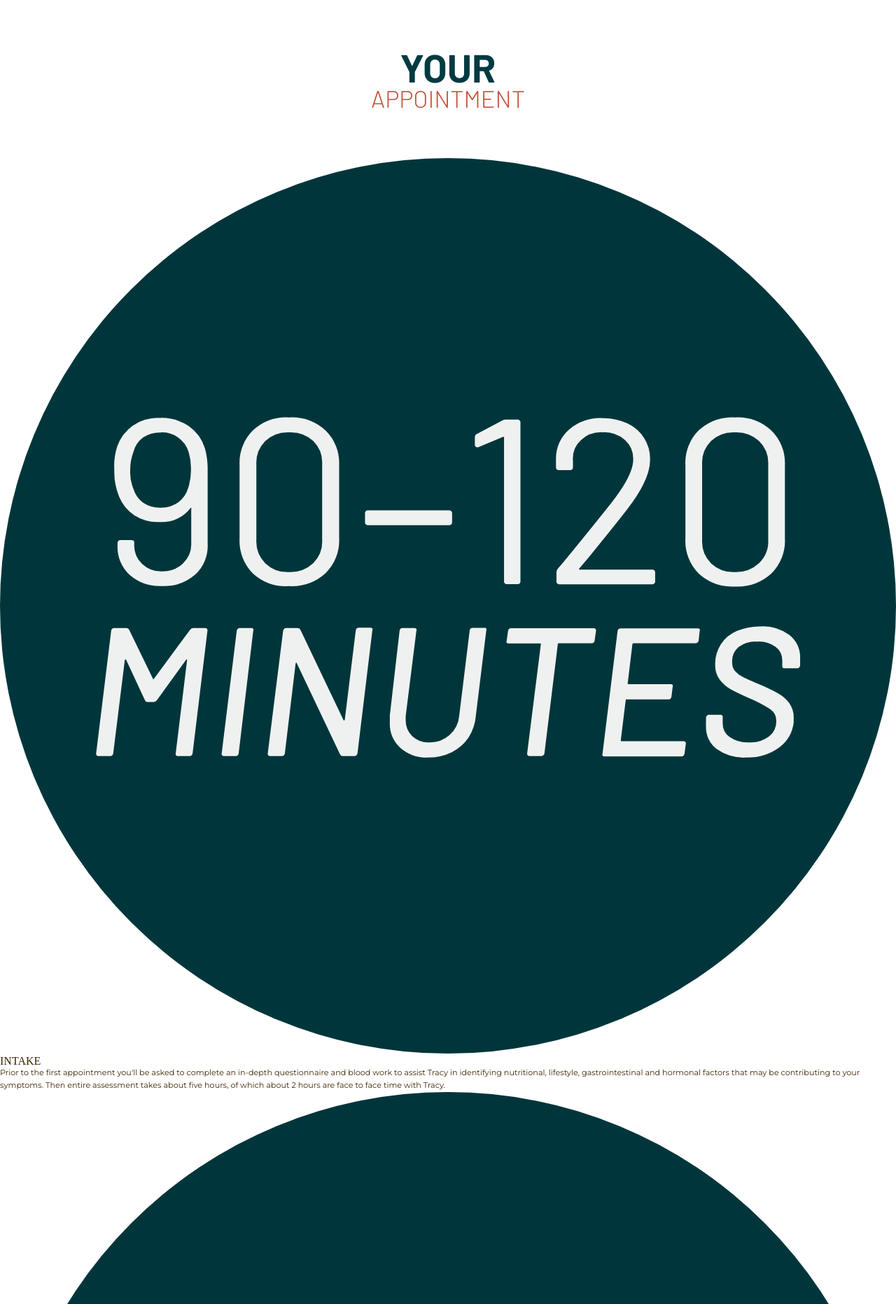
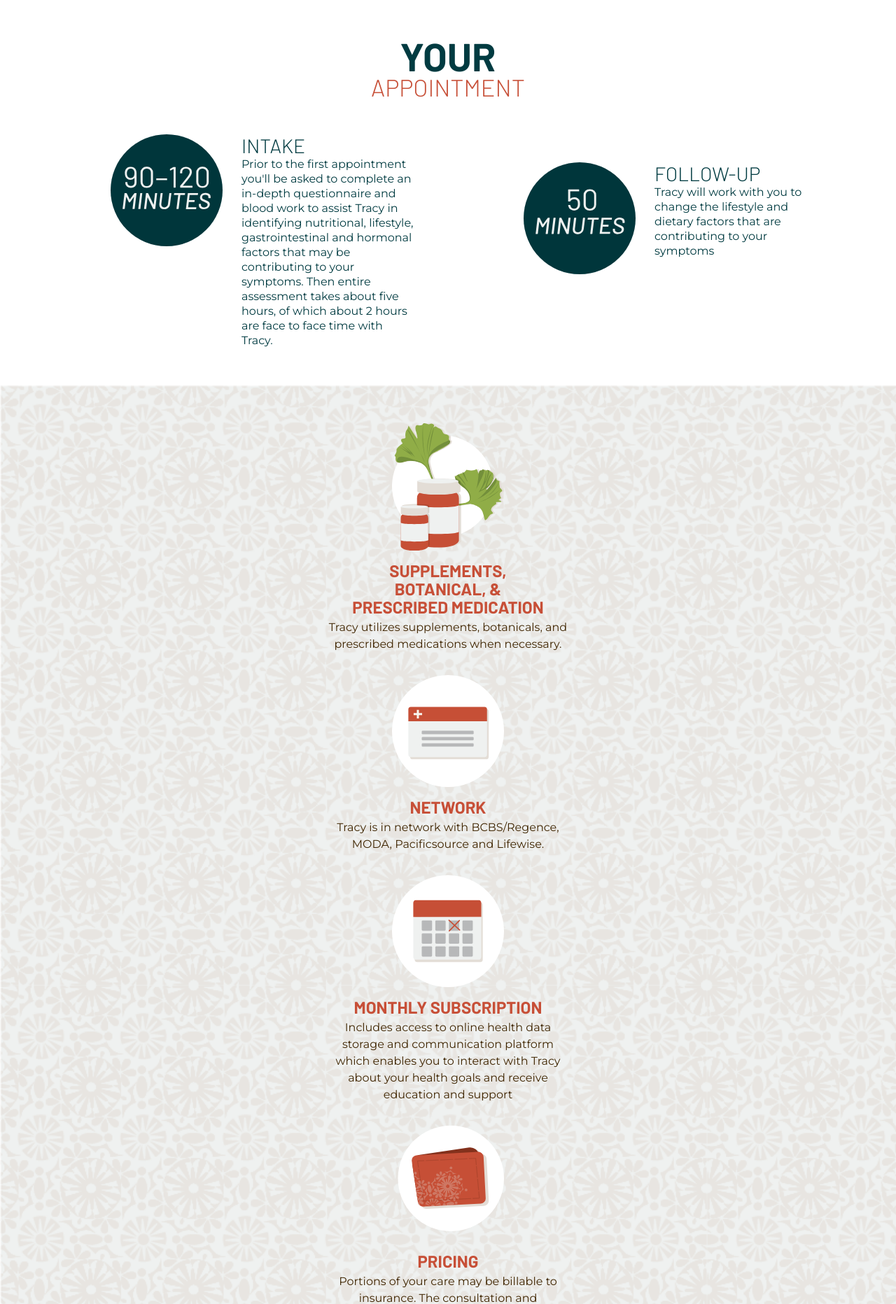
Before and after one commit to bduo/pipsychiatry, a PHP site: page /services.php in a window 1280 px wide. Shown: the part 70-1934 px from the top of the page at 70% size. Run offline with PHP 8.4, Linux system fonts and the light colour scheme.

Commit message:
Updated Services Page

```diff
--- a/css/pip.css
+++ b/css/pip.css
@@ -229,10 +229,10 @@ button {
 	width: 100%;
 	justify-content: center;
 	align-items: center; */
-	margin: 68px 64px;
+	margin-top: 68px;
+	margin-bottom: 64px;
 	text-align: center;
 	text-transform: uppercase;
-
 }
 
 /* .service_header:before,
@@ -259,6 +259,99 @@ button {
 	/* flex-basis: 100%; */
 	font-size: 34px;
 	color: #c74f37;
+}
+
+.appointment_wrapper {
+	margin-right: 50px;
+	margin-left: 50px;
+	color: #003b41;
+}
+
+.row {
+	display: flex;
+	flex-direction: row;
+	flex-wrap: wrap;
+	width: 100%;
+	flex-basis: 100%;
+}
+
+.column {
+	display: flex;
+	flex-direction: column;
+	flex: 1;
+	align-items: center;
+}
+
+.column_left {
+	display: flex;
+	flex-direction: column;
+	flex: 1;
+	justify-content: left;
+}
+
+.intake_icon, .follow_up_icon {
+	min-width: 160px;
+	width: 160px;
+}
+
+.appoint_title {
+	font-family: 'Barlow', sans-serif;
+	font-size: 28px;
+	line-height: 32px;
+}
+
+.appoint_paragraph {
+	font-size: 16px;
+	line-height: 21px;
+	width: 250px;
+	max-width: 250px;
+	font-weight: 400;
+}
+
+.appointment_details_wrapper {
+	background-image: url(/assets/pattern_BG.png);
+	background-repeat: no-repeat;
+	background-size: cover;
+	height: 875px;
+	margin-top: 54px;
+}
+
+.meds_icon, .network_icon,
+.calendar_icon, .wallet_icon {
+	min-width: 160px;
+	width: 160px;
+	padding-bottom: 16px;
+}
+
+.pad_top {
+	padding-top: 54px;
+	padding-bottom: 54px;
+}
+
+.pad_bottom {
+	padding-bottom: 54px;
+}
+
+.appoint_detail_title {
+	font-family: 'Barlow', sans-serif;
+	font-size: 24px;
+	font-weight: 700;
+	line-height: 26px;
+	color: #c74f37;
+}
+
+.appoint_detail_paragraph {
+	font-size: 16px;
+	line-height: 24px;
+	text-align: center;
+	width: 350px;
+	max-width: 350px;
+	padding-top: 8px;
+}
+
+.billing_info {
+	text-align: center;
+	margin: 32px 32px;
 }
 
 /* Styling for book appointment button */
@@ -1490,6 +1634,36 @@ a[href^="tel"] {
 	}
 
 	/*=== SERVICES SECTION ===*/
+
+	.intake_icon, .follow_up_icon {
+		margin-left: 80px;
+	}
+
+	.follow_up_icon, .appoint_tab {
+		padding-top: 40px;
+	}
+
+	.column_tab {
+		padding-bottom: 32px;
+		flex-basis: 100%;
+	}
+
+	.appointment_details_wrapper {
+		height: 1450px;
+	}
+
+	.appoint_detail_paragraph {
+		padding-top: 4px;
+	}
+
+	.service_header {
+		margin-top: 52px;
+		margin-bottom: 50px;
+	}
+
+	.pad_top {
+		padding-bottom: 0;
+	}
 
 	/* Gets rid of hover effect for smaller tablet when button is clicked */
 	#book_appt_button:link {
--- a/services.php
+++ b/services.php
@@ -17,17 +17,50 @@ Programmer: Brandon El Haj
 			<h1 class="lower_service_title">Appointment</h1>
 		</div>
 		<section class="appointment_wrapper">
-			<div class="item1"><img src="/assets/icon_90min.svg" class="intake_icon"></div>
-			<div class="item2">
-				<h2>INTAKE</h2>
-				<p>Prior to the first appointment you'll be asked to complete an in-depth questionnaire and blood work to assist Tracy in identifying nutritional, lifestyle, gastrointestinal and hormonal factors that may be contributing to your symptoms. Then entire assessment takes about five hours, of which about 2 hours are face to face time with Tracy.
-				</p>
+			<div class="row">
+				<div class="column"><img src="/assets/icon_90min.svg" class="intake_icon" alt="90 to 120 mins appointment icon"></div>
+				<div class="column_left">
+					<h2 class="appoint_title">INTAKE</h2>
+					<p class="appoint_paragraph">Prior to the first appointment you'll be asked to complete an in-depth questionnaire and blood work to assist Tracy in identifying nutritional, lifestyle, gastrointestinal and hormonal factors that may be contributing to your symptoms. Then entire assessment takes about five hours, of which about 2 hours are face to face time with Tracy.
+					</p>
+				</div>
+				<div class="column"><img src="/assets/icon_50min.svg" class="follow_up_icon" alt="50 mins appointment icon"></div>
+				<div class="column_left">
+					<h2 class="appoint_title appoint_tab">FOLLOW-UP</h2>
+					<p class="appoint_paragraph">Tracy will work with you to change the lifestyle and dietary factors that are contributing to your symptoms</p>
+				</div>
 			</div>
-			<div class="item3"><img src="/assets/icon_50min.svg" class="follow_up_icon"></div>
-			<div class="item4">
-				<h2>FOLLOW-UP</h2>
-				<p>Tracy will work with you to change the lifestyle and dietary factors that are contributing to your symptoms</p>
+		</section>
+		<section class="appointment_details_wrapper">
+			<div class="row pad_top">
+				<div class="column column_tab">
+					<img src="/assets/icon_meds.svg" class="meds_icon" alt="medicine bottles icon">
+					<h2 class="appoint_detail_title">SUPPLEMENTS,</h2>
+					<h2 class="appoint_detail_title">BOTANICAL, &</h2>
+					<h2 class="appoint_detail_title">PRESCRIBED MEDICATION</h2>
+					<p class="appoint_detail_paragraph">Tracy utilizes supplements, botanicals, and prescribed medications when necessary.</p>
+				</div>
+				<div class="column column_tab">
+					<img src="/assets/icon_network.svg" class="network_icon" alt="health insurance card network icon">
+					<h2 class="appoint_detail_title">NETWORK</h2>
+					<p class="appoint_detail_paragraph">Tracy is in network with BCBS/Regence, MODA, Pacificsource and Lifewise.</p>
+				</div>
 			</div>
+			<div class="row pad_bottom">
+				<div class="column column_tab">
+					<img src="/assets/icon_calendar.svg" class="calendar_icon" alt="calendar for monthly subscription icon">
+					<h2 class="appoint_detail_title">MONTHLY SUBSCRIPTION</h2>
+					<p class="appoint_detail_paragraph">Includes access to online health data storage and communication platform which enables you to interact with Tracy about your health goals and receive education and support</p>
+				</div>
+				<div class="column column_tab">
+					<img src="/assets/icon_wallet.svg" class="wallet_icon" alt="wallet icon">
+					<h2 class="appoint_detail_title">PRICING</h2>
+					<p class="appoint_detail_paragraph">Portions of your care may be billable to insurance. The consultation and subscription fees are designed to be HSA/FSA/HRA eligible, which means this could be fully funded by your healthcare plan.</p>
+				</div>
+			</div>
+		</section>
+		<section class="billing_info">
+			<p>To find out more about pricing and insurance<br/>reimbursements, please contact:<br/><span>Mind Ease Billing Company</span><br/><a href="tel:+19715339911">971.533.9911</a><br/><a href="mailto:benefits@mindeasebilling.com">benefits@mindeasebilling.com</a></p>
 		</section>
 		<!-- Schedule Button. SVG file with dimensions 171px by 34px. -->
 		<a href="https://www.pipsychiatry.com/contact.php" id="book_appt_button"></a>
```
Also changed, not shown: other parts of css/pip.css (+118 -21 lines).
